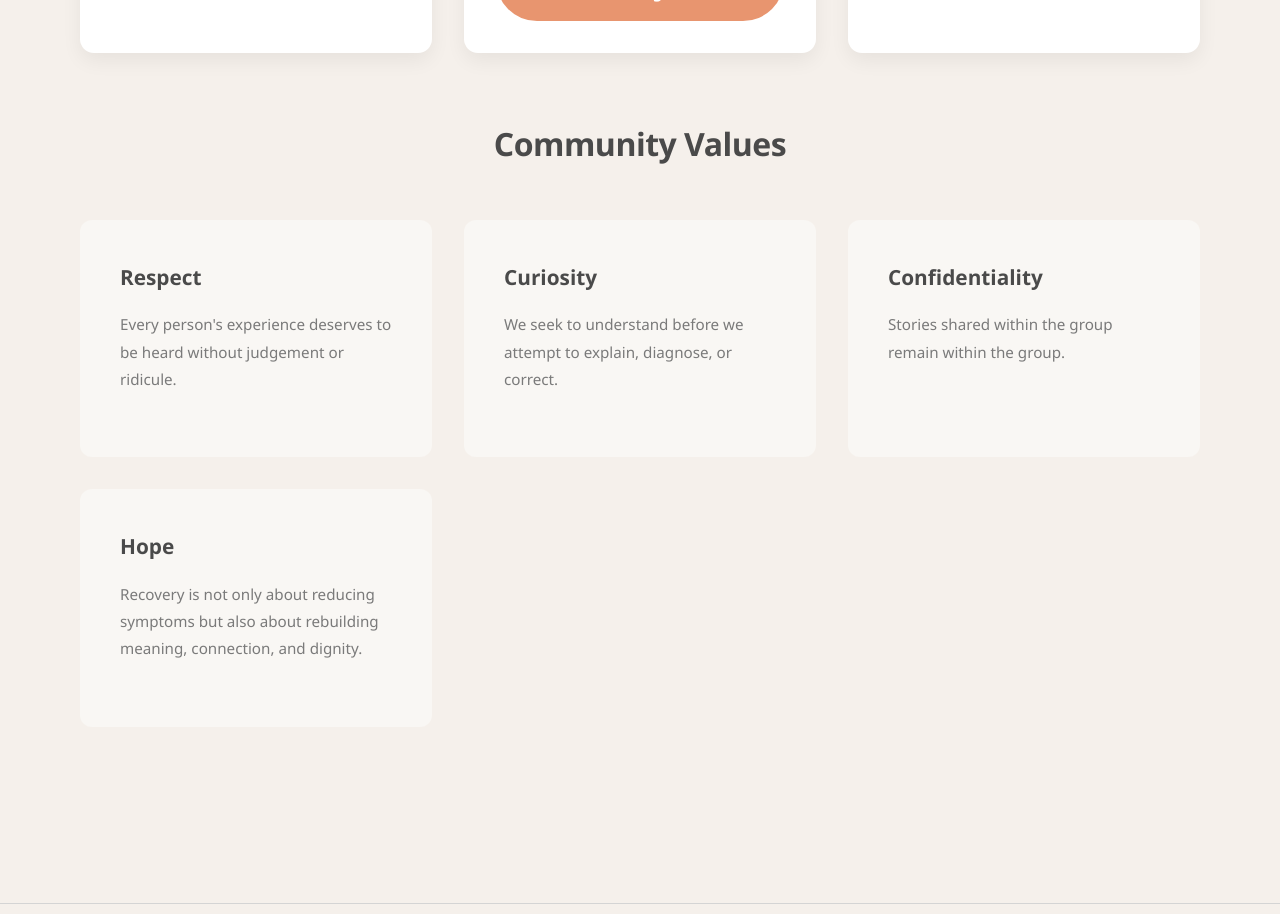
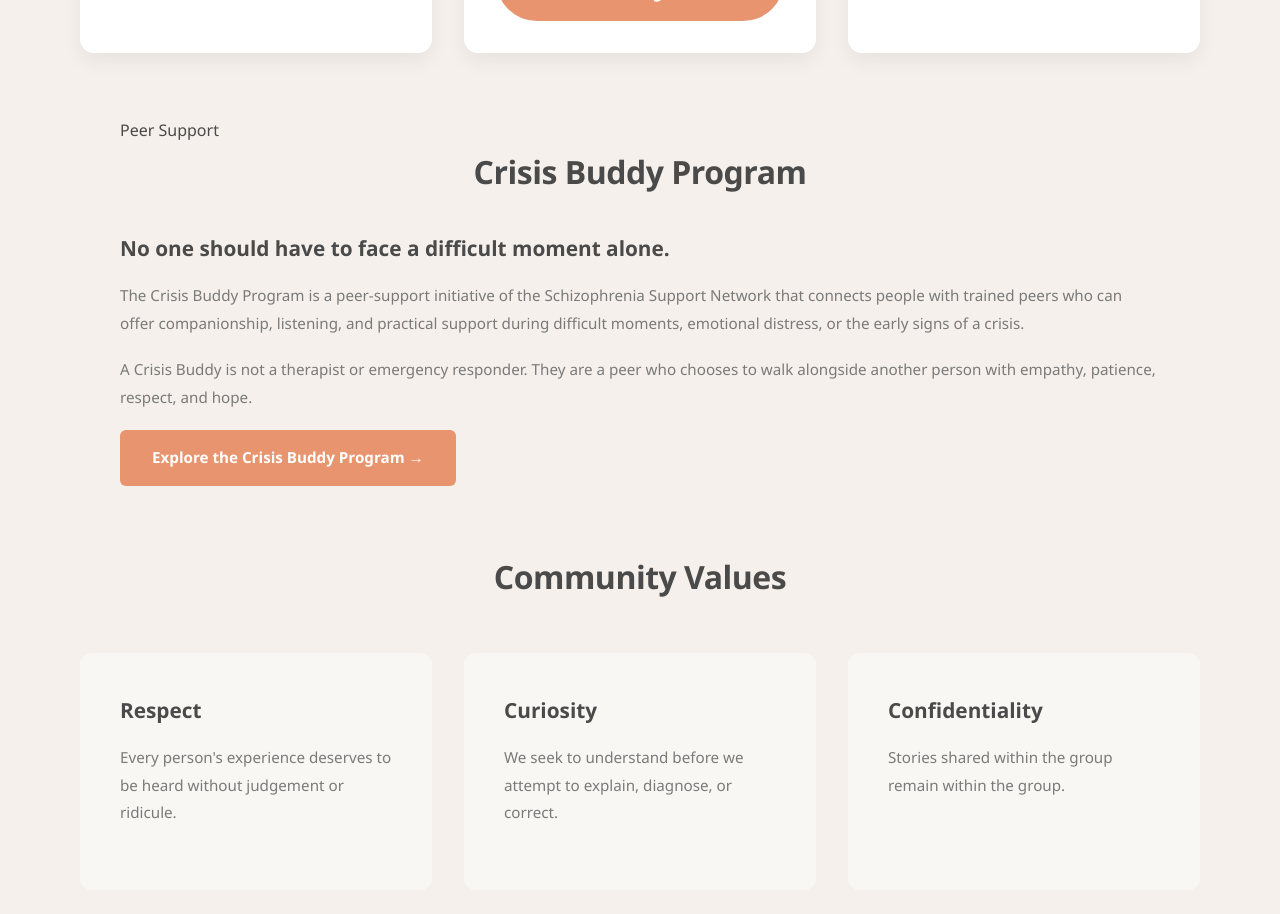
Before and after one commit to supportschizophrenia-bit/schizophrenia-support-network, a plain HTML site: page support-community.html in a window 1280 px wide. Shown: the part 3140-4054 px from the top of the page. Drawn offline with Linux system fonts and the light colour scheme.

Commit message:
Add Crisis Buddy Program section to support-community.html
Added a new section for the Crisis Buddy Program, detailing its purpose and how it connects individuals with trained peers for support.

```diff
--- a/support-community.html
+++ b/support-community.html
@@ -383,6 +383,54 @@
 
 </div>
 
+<!-- CRISIS BUDDY PROGRAM -->
+
+<section class="crisis-buddy-intro">
+
+    <div class="container">
+
+        <div class="crisis-buddy-card">
+
+            <div class="crisis-buddy-content">
+
+                <span class="section-label">
+                    Peer Support
+                </span>
+
+                <h2>Crisis Buddy Program</h2>
+
+                <h3>
+                    No one should have to face a difficult moment alone.
+                </h3>
+
+                <p>
+                    The Crisis Buddy Program is a peer-support initiative
+                    of the Schizophrenia Support Network that connects
+                    people with trained peers who can offer companionship,
+                    listening, and practical support during difficult
+                    moments, emotional distress, or the early signs of a crisis.
+                </p>
+
+                <p>
+                    A Crisis Buddy is not a therapist or emergency responder.
+                    They are a peer who chooses to walk alongside another
+                    person with empathy, patience, respect, and hope.
+                </p>
+
+                <a href="crisis-buddy.html" class="btn">
+                    Explore the Crisis Buddy Program →
+                </a>
+
+            </div>
+
+        </div>
+
+    </div>
+
+</section>
+
+
+
     <h2>Community Values</h2>
 
 <div class="cards">
```
